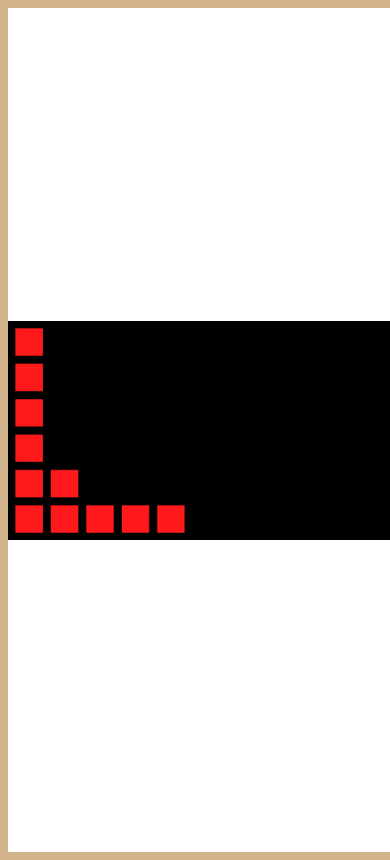
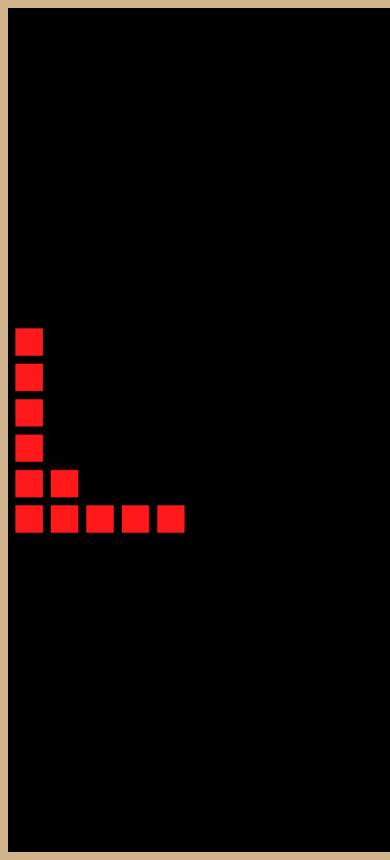
Before and after one commit to CallumDoty/class-site, a plain HTML site: page Accordion/index.html in a window 390 px wide. Drawn offline with Linux system fonts and the light colour scheme.

Commit message:
Fixed Link

```diff
--- a/Accordion/style.css
+++ b/Accordion/style.css
@@ -13,7 +13,7 @@ main{
   /* background-image: url(devil-fishing.png) ; */
   height: 100vh;
   width: 100vw;
-  background-size:contain;
+  background-size: contain;
   background-repeat: no-repeat;
   background-position: center center;
 }
@@ -22,7 +22,7 @@ main{
 @media screen and (max-width: 1700px) {
   main {
     background-image: url("1.jpg");
-    background-color: white;
+    background-color: black;
   }
 }
 
@@ -30,69 +30,69 @@ main{
 @media screen and (max-width: 1650px) {
   main {
     background-image: url("2.jpg");
-    background-color: white;
+    background-color: black;
   }
 }
 
 @media screen and (max-width: 1300px) {
   main {
     background-image: url("3.jpg");
-    background-color: white;
+    background-color: black;
   }
 }
 
 @media screen and (max-width: 1100px) {
   main {
     background-image: url("3.jpg");
-    background-color: white;
+    background-color: black;
   }
 }
 
 @media screen and (max-width: 900px) {
   main {
     background-image: url("4.jpg");
-    background-color: white;
+    background-color: black;
   }
 }
 
 @media screen and (max-width: 700px) {
   main {
     background-image: url("5.jpg");
-    background-color: white;
+    background-color: black;
   }
 }
 
 @media screen and (max-width: 600px) {
   main {
     background-image: url("6.jpg");
-    background-color: white;
+    background-color: black;
   }
 }
 
 @media screen and (max-width: 400px) {
   main {
     background-image: url("7.jpg");
-    background-color: white;
+    background-color: black;
   }
 }
 
 @media screen and (max-width: 300px) {
   main {
     background-image: url("8.jpg");
-    background-color: white;
+    background-color: black;
   }
 }
 
 @media screen and (max-width: 200px) {
   main {
     background-image: url("9.jpg");
-    background-color: white;
+    background-color: black;
   }
 }
 
 @media screen and (max-width: 100px) {
   main {
     background-image: url("10.jpg");
-    background-color: white;
+    background-color: black;
   }
 }
```
Also changed, not shown: index.html (+1 -1 lines).
